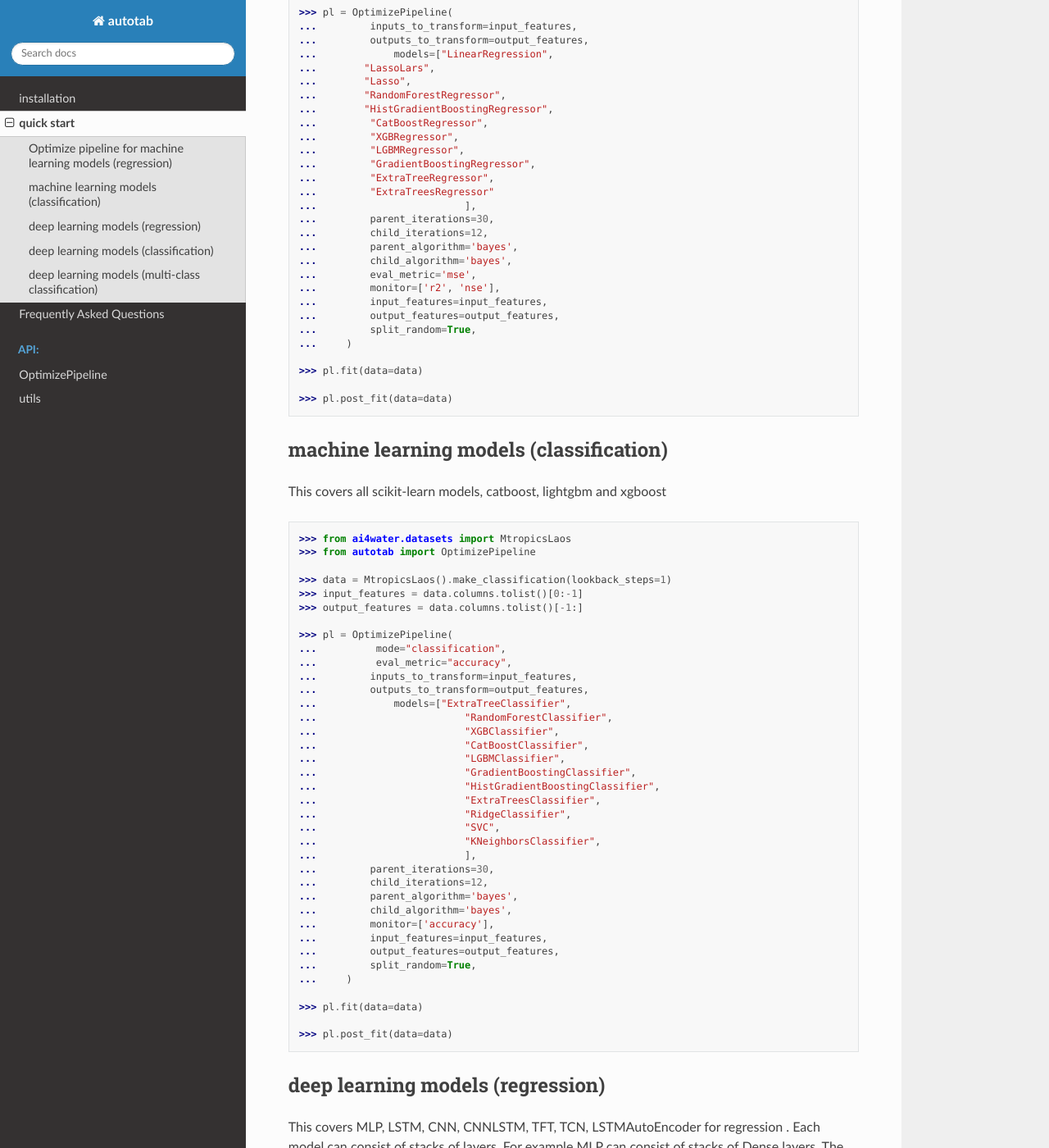
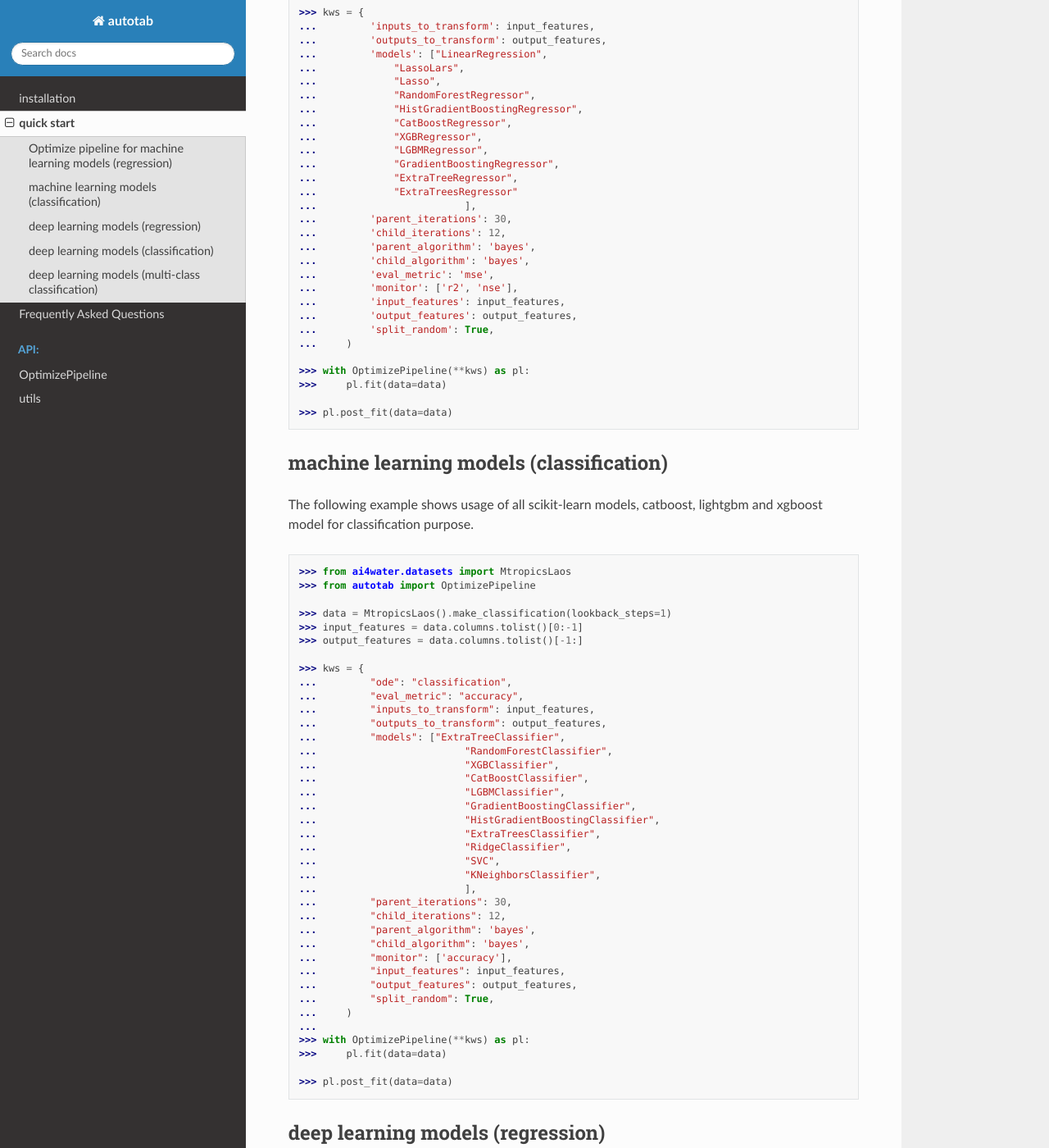
Before and after one commit to Sara-Iftikhar/AutoTab, a Sphinx documentation site: the page built from docs/source/quick_start.rst, in a window 1280 px wide and 1400 px high, scrolled down 467 px. Shown: the whole window at 82% size. Built offline with Sphinx 7.4.7 and the Read the Docs theme 2.0.0, drawn with Linux system fonts in a browser that asks for light colours; pages that are not in the unit, such as notebooks, are missing from menus.

Commit message:
use context manager in examples

```diff
--- a/docs/source/quick_start.rst
+++ b/docs/source/quick_start.rst
@@ -18,40 +18,42 @@ This covers all scikit-learn models, catboost, lightgbm and xgboost
     >>> input_features = data.columns.tolist()[0:-1]
     >>> output_features = data.columns.tolist()[-1:]
 
-    >>> pl = OptimizePipeline(
-    ...         inputs_to_transform=input_features,
-    ...         outputs_to_transform=output_features,
-    ...             models=["LinearRegression",
-    ...        "LassoLars",
-    ...        "Lasso",
-    ...        "RandomForestRegressor",
-    ...        "HistGradientBoostingRegressor",
-    ...         "CatBoostRegressor",
-    ...         "XGBRegressor",
-    ...         "LGBMRegressor",
-    ...         "GradientBoostingRegressor",
-    ...         "ExtraTreeRegressor",
-    ...         "ExtraTreesRegressor"
+    >>> kws = {
+    ...         'inputs_to_transform': input_features,
+    ...         'outputs_to_transform': output_features,
+    ...         'models': ["LinearRegression",
+    ...             "LassoLars",
+    ...             "Lasso",
+    ...             "RandomForestRegressor",
+    ...             "HistGradientBoostingRegressor",
+    ...             "CatBoostRegressor",
+    ...             "XGBRegressor",
+    ...             "LGBMRegressor",
+    ...             "GradientBoostingRegressor",
+    ...             "ExtraTreeRegressor",
+    ...             "ExtraTreesRegressor"
     ...                         ],
-    ...         parent_iterations=30,
-    ...         child_iterations=12,
-    ...         parent_algorithm='bayes',
-    ...         child_algorithm='bayes',
-    ...         eval_metric='mse',
-    ...         monitor=['r2', 'nse'],
-    ...         input_features=input_features,
-    ...         output_features=output_features,
-    ...         split_random=True,
+    ...         'parent_iterations': 30,
+    ...         'child_iterations': 12,
+    ...         'parent_algorithm': 'bayes',
+    ...         'child_algorithm': 'bayes',
+    ...         'eval_metric': 'mse',
+    ...         'monitor': ['r2', 'nse'],
+    ...         'input_features': input_features,
+    ...         'output_features': output_features,
+    ...         'split_random': True,
     ...     )
 
-    >>> pl.fit(data=data)
+    >>> with OptimizePipeline(**kws) as pl:
+    >>>     pl.fit(data=data)
 
     >>> pl.post_fit(data=data)
 
 machine learning models (classification)
 ==============================================================
 
-This covers all scikit-learn models, catboost, lightgbm and xgboost
+The following example shows usage of all scikit-learn models, catboost, lightgbm
+and xgboost model for classification purpose.
 
 .. code-block:: python
 
@@ -62,12 +64,12 @@ This covers all scikit-learn models, catboost, lightgbm and xgboost
     >>> input_features = data.columns.tolist()[0:-1]
     >>> output_features = data.columns.tolist()[-1:]
 
-    >>> pl = OptimizePipeline(
-    ...          mode="classification",
-    ...          eval_metric="accuracy",
-    ...         inputs_to_transform=input_features,
-    ...         outputs_to_transform=output_features,
-    ...             models=["ExtraTreeClassifier",
+    >>> kws = {
+    ...         "ode": "classification",
+    ...         "eval_metric": "accuracy",
+    ...         "inputs_to_transform": input_features,
+    ...         "outputs_to_transform": output_features,
+    ...         "models": ["ExtraTreeClassifier",
     ...                         "RandomForestClassifier",
     ...                         "XGBClassifier",
     ...                         "CatBoostClassifier",
@@ -79,17 +81,18 @@ This covers all scikit-learn models, catboost, lightgbm and xgboost
     ...                         "SVC",
     ...                         "KNeighborsClassifier",
     ...                         ],
-    ...         parent_iterations=30,
-    ...         child_iterations=12,
-    ...         parent_algorithm='bayes',
-    ...         child_algorithm='bayes',
-    ...         monitor=['accuracy'],
-    ...         input_features=input_features,
-    ...         output_features=output_features,
-    ...         split_random=True,
+    ...         "parent_iterations": 30,
+    ...         "child_iterations": 12,
+    ...         "parent_algorithm": 'bayes',
+    ...         "child_algorithm": 'bayes',
+    ...         "monitor": ['accuracy'],
+    ...         "input_features": input_features,
+    ...         "output_features": output_features,
+    ...         "split_random": True,
     ...     )
-
-    >>> pl.fit(data=data)
+    ...
+    >>> with OptimizePipeline(**kws) as pl:
+    >>>     pl.fit(data=data)
 
     >>> pl.post_fit(data=data)
 
```
Also changed, not shown: 1 other file.
